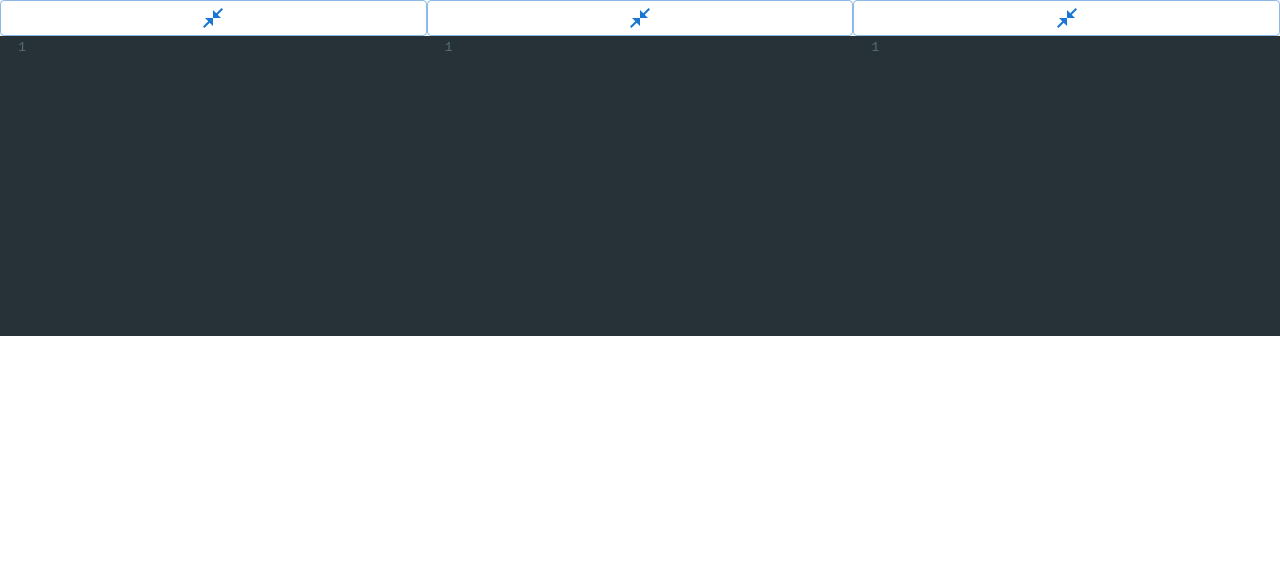
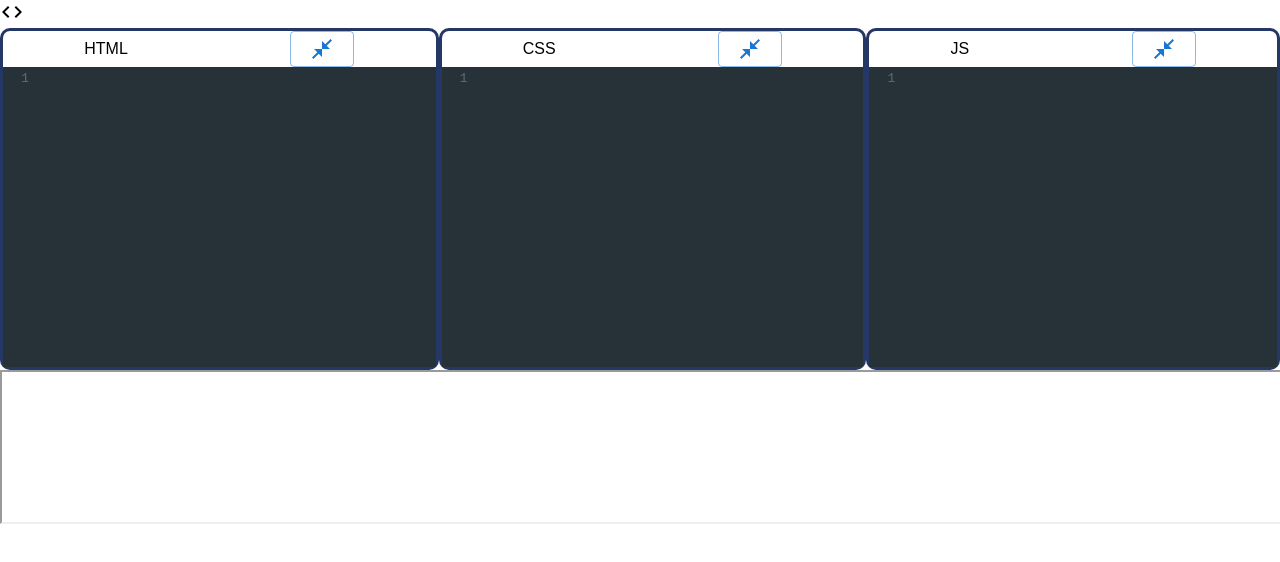
Before and after one commit to kaushal1999/online-code-editor-react, a React (Create React App) app: page / in a window 1280 px wide. Shown: the top 562 px of the page. Built offline with nearby package versions, Linux system fonts and the light colour scheme.

Commit message:
completed output component

```diff
--- a/src/App.css
+++ b/src/App.css
@@ -1,9 +1,17 @@
 .container {
   display: flex;
   flex-direction: column;
-
+  border: rgb(37, 55, 101);
+  border-style: solid;
+  border-radius: 10px;
 }
 
 .top-pane {
   display: flex;
 }
+
+.editor-header {
+  display: flex;
+  justify-content: space-around;
+  align-items: center;
+}
--- a/src/App.js
+++ b/src/App.js
@@ -1,11 +1,29 @@
-import React, { Component, useState } from 'react';
+import React, {  useState } from 'react';
 import './App.css';
 import Editor from './components/Editor';
+import CodeIcon from "@mui/icons-material/Code";
+import { useEffect } from 'react';
 
 function App() {
   const [html, setHtml] = useState("")
   const [css, setCss] = useState("");
   const [js, setJs] = useState("");
+  const [srcCode, setCode] = useState(`<html></html>`)
+
+  useEffect(() => {
+    const timeout = setTimeout(() => {
+      setCode(`
+  <html>
+  <body>${html}</body>
+  <style>${css}</style>
+  <script>${js}</script/
+  </html>
+  `);
+    }, 250);
+
+    return () => clearTimeout(timeout);
+  }, [html, css, js])
+
 
   const options=[{
     mode: 'xml',
@@ -25,12 +43,34 @@ function App() {
 
     return (
       <div>
+        <div className="header">
+          <CodeIcon></CodeIcon>
+        </div>
         <div className="pane top-pane">
-          <Editor onChange={setHtml} options={options[0]} value={html}></Editor>
-          <Editor onChange={setCss} options={options[1]} value={css}></Editor>
-          <Editor onChange={setJs} options={options[2]} value={js}></Editor>
+          <Editor
+            onChange={setHtml}
+            heading="HTML"
+            options={options[0]}
+            value={html}
+          ></Editor>
+          <Editor
+            onChange={setCss}
+            heading="CSS"
+            options={options[1]}
+            value={css}
+          ></Editor>
+          <Editor
+            heading="JS"
+            onChange={setJs}
+            options={options[2]}
+            value={js}
+          ></Editor>
         </div>
         <div className="bottom-pane"></div>
+        <iframe srcDoc={srcCode} sandbox='allow-scripts' title='output'
+        width="100%">
+
+        </iframe>
       </div>
     );
 
--- a/src/components/Editor.js
+++ b/src/components/Editor.js
@@ -1,4 +1,4 @@
-import React, { useRef, useState } from "react";
+import React, {  useState } from "react";
 import { Controlled as CodeMirror } from "react-codemirror2";
 import { Button } from "@mui/material";
 import CloseFullscreenIcon from "@mui/icons-material/CloseFullscreen";
@@ -12,19 +12,20 @@ require("codemirror/mode/javascript/javascript");
 
 export default function Editor(props) {
 
-  let open = useRef(true)
-  const [style, setStyle] = useState({flexGrow:"1"})
+  const [open,setOpen] = useState(true)
   return (
-    <div className="container" style={style}>
-      <Button variant="outlined" onClick={() => {
-        open.current = !open.current;
-         if(!open.current)
-           setStyle({ flexGrow: "0" })
-        else
-           setStyle({ flexGrow: "1" });
-      }}>
-        {!open.current? <OpenInFullIcon /> : <CloseFullscreenIcon />}
-      </Button>
+    <div className="container" style={open ? { flexGrow: "1" } : { flexGrow: "0" }}>
+      <div className="editor-header">
+        <h>{props.heading}</h>
+        <Button
+          variant="outlined"
+          onClick={() => {
+            setOpen(!open)
+          }}
+        >
+          {!open ? <OpenInFullIcon /> : <CloseFullscreenIcon />}
+        </Button>
+      </div>
 
       <CodeMirror
         value={props.value}
```
